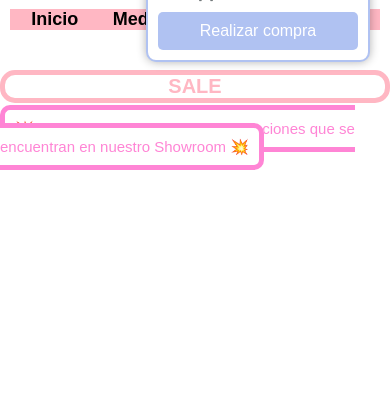
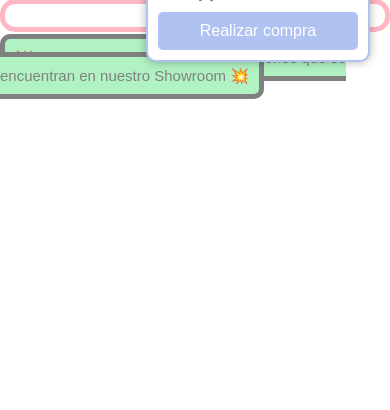
Before and after one commit to crisosatup-maker/miapp-flask, a Flask app: page /sale in a window 390 px wide. Shown: the part 151-561 px from the top of the page. Run offline with Flask 3, Linux system fonts and the light colour scheme.

Commit message:
Actualización del sitio: descripción breve de los cambios

```diff
--- a/static/style.css
+++ b/static/style.css
@@ -10,9 +10,9 @@ header { /*margen superior rosa*/
     color: purple;
     background-color:white;
     padding: 10px;
+}
+@media (max-width: 768px) {
 
-@media (max-width: 768px) {
-}
 /* Franja superior: Medialu izquierda, logo derecha */
 .header-superior {
   display: flex;
@@ -69,7 +69,7 @@ nav {
     padding-bottom: 40px 0 45px;
 
 }
-}
+
 
 nav a {
     color:black; /*INICIO MEDIAS PIJAMA SALE*/
@@ -327,12 +327,6 @@ h6 {
 
 /*fin menu flotante*/
 
-
-
-
-
-
-
         /*FRANJA NOVEDADES*/
         /* Estructura principal del inicio */
 .inicio {
@@ -386,7 +380,7 @@ h6 {
 }
 
 .franja-nuevos h3 {
-  color:white;
+  color:grey;
   font-weight: bold;
   margin-bottom: 10px;
 }
@@ -404,13 +398,13 @@ h6 {
 
 }
 .franja-promo h3 {
-  color:white;
+  color:grey;
   font-weight: bold;
   margin-bottom: 10px;
 }
 
 .link-promo {
-  color: white;
+  color:grey;
   text-decoration: none;
 }
 .link-promo:hover {
@@ -467,13 +461,14 @@ h6 {
 
 h7{
   text-align: center;
-  color:#ff85d5;
+  color: grey;
   top: 100px;        /* desde arriba */
   left: 20px;        /* desde la izquierda */
-  background-color:white; /* fondo opcional */
-  border:  5px solid #ff85d5;
+  background-color: #b0f2c2; /* fondo opcional */
+  border:  5px solid grey;
   border-radius: 10px;
   padding: 10px;
   font-size:15px;
   margin-top: 30px;
    }
+  }
--- a/templates/Sale.html
+++ b/templates/Sale.html
@@ -2,7 +2,7 @@
 
 {% block content %}
     <h2 id="sale">SALE</h2>
-    <h7> 💥 Aquí encontrarás todas las promociones que se encuentran en nuestro Showroom 💥</h7>
+    <h7> 💥 Aquí podrás ver todas las promociones que se encuentran en nuestro Showroom 💥</h7>
 
 
 {% for modelo in modelos %}
```
